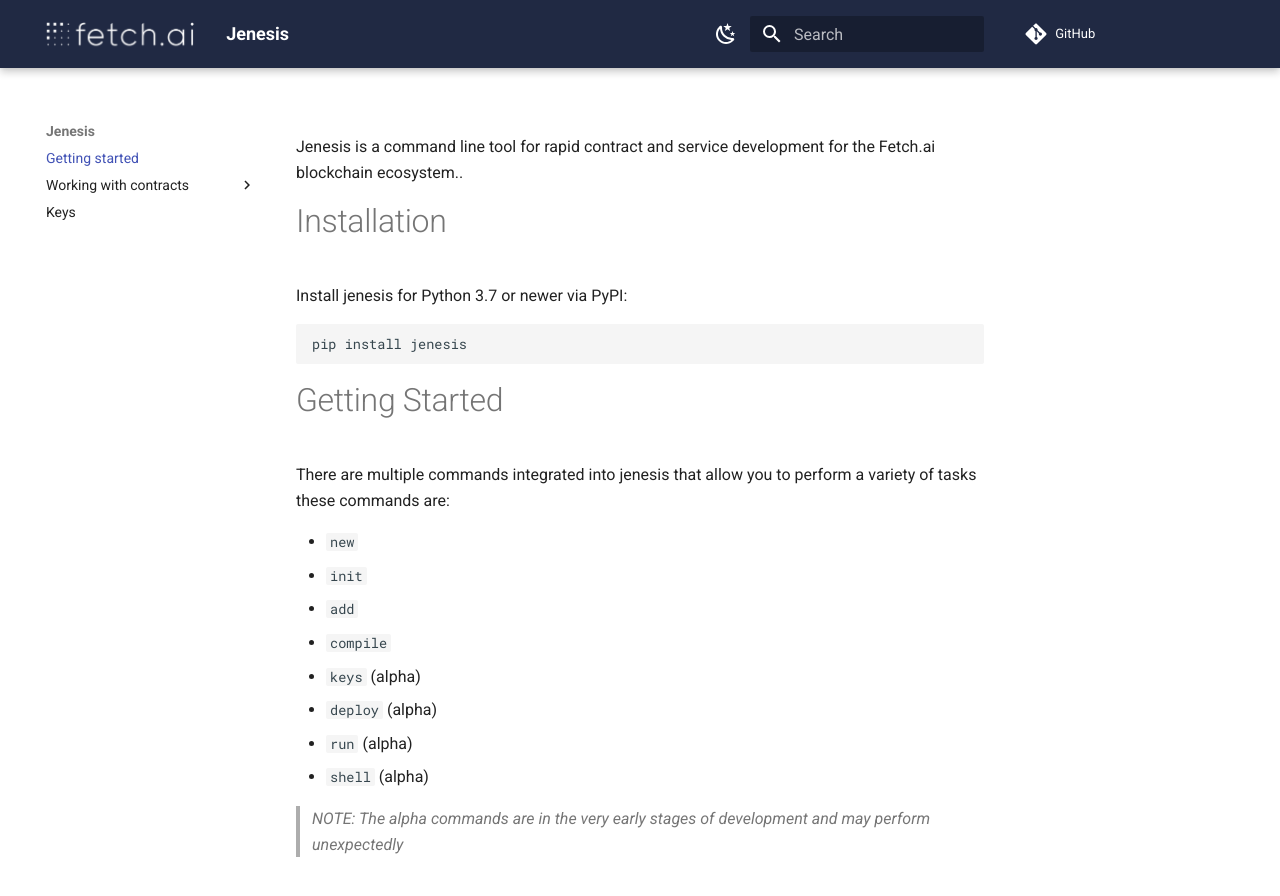
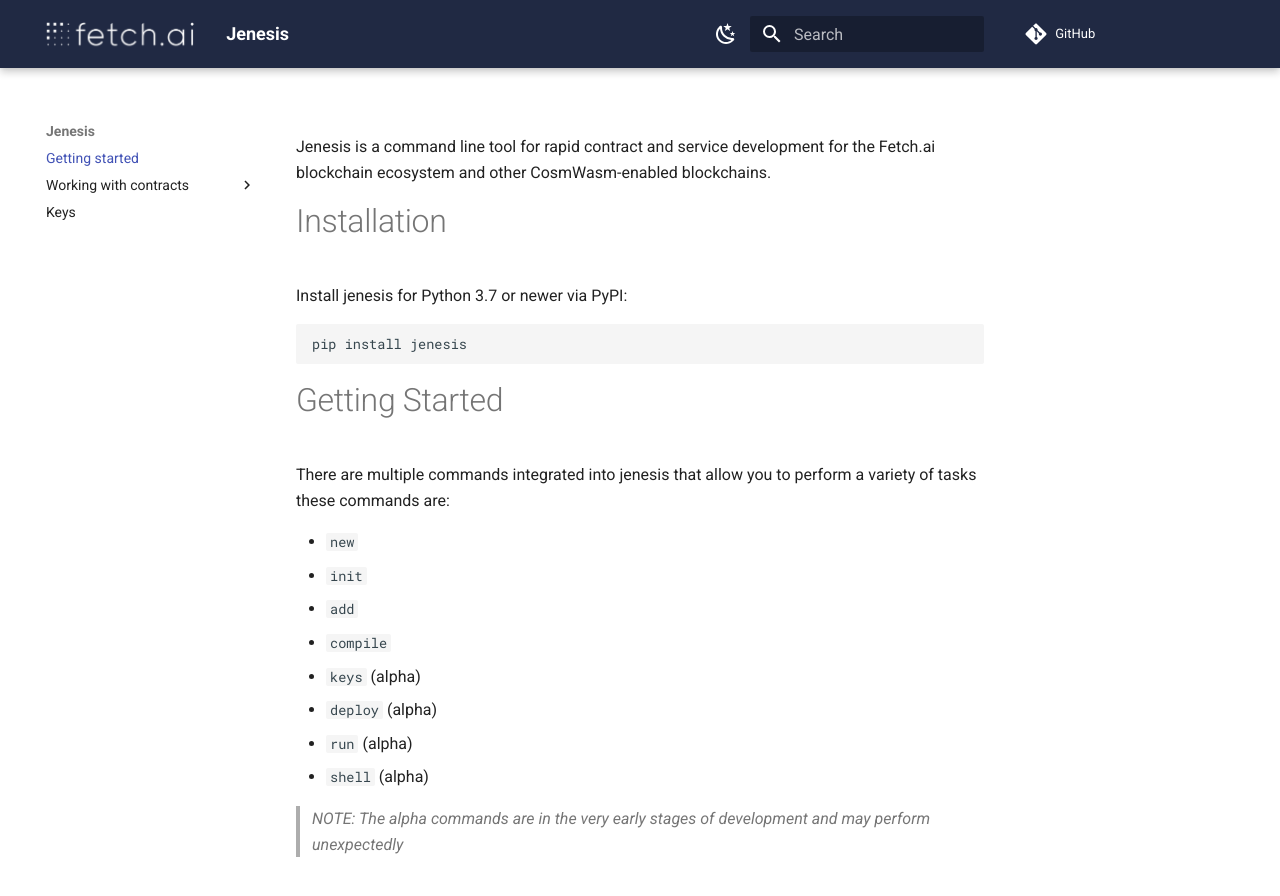
Before and after one commit to fetchai/jenesis, an MkDocs documentation site: the page built from docs/index.md, in a window 1280 px wide and 900 px high. Shown: the top 896 px of the window. Built offline with MkDocs 1.6.1 and Material for MkDocs 9.7.7, drawn with Linux system fonts in a browser that asks for light colours; comment, search, counter and statistics services are not loaded.

Commit message:
Update docs/index.md
Co-authored-by: James Riehl <33920192+jrriehl@users.noreply.github.com>

```diff
--- a/docs/index.md
+++ b/docs/index.md
@@ -1,4 +1,4 @@
-Jenesis is a command line tool for rapid contract and service development for the Fetch.ai blockchain ecosystem..
+Jenesis is a command line tool for rapid contract and service development for the Fetch.ai blockchain ecosystem and other CosmWasm-enabled blockchains.
 
 # Installation
 
```
